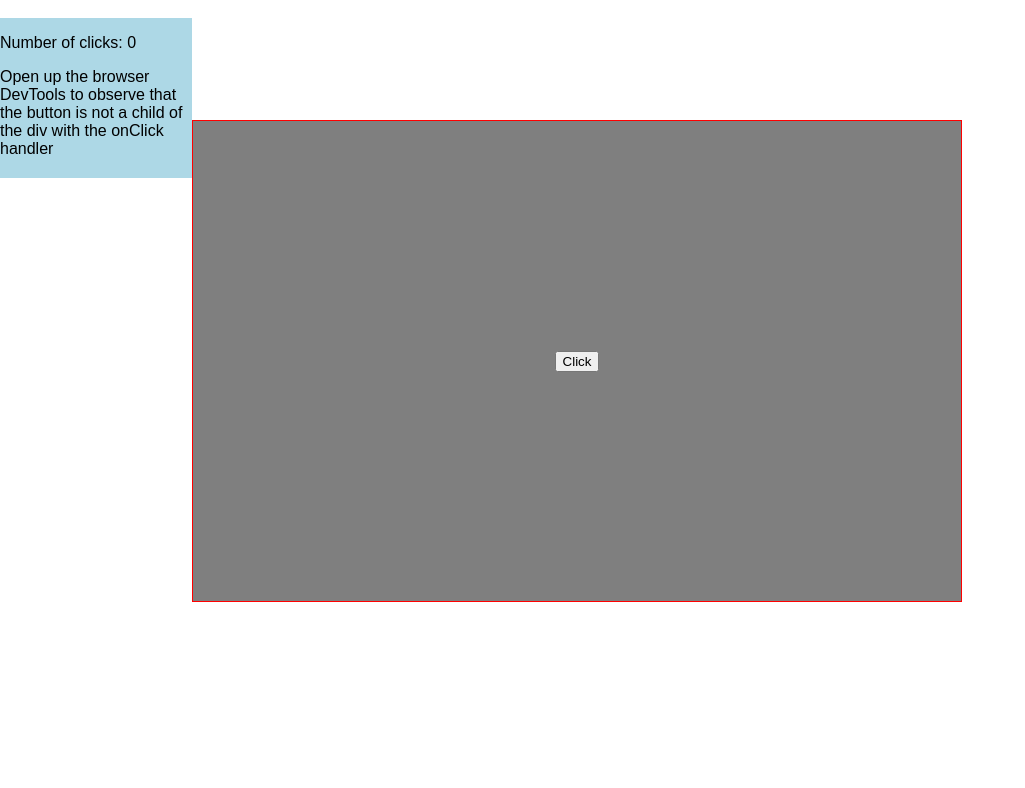
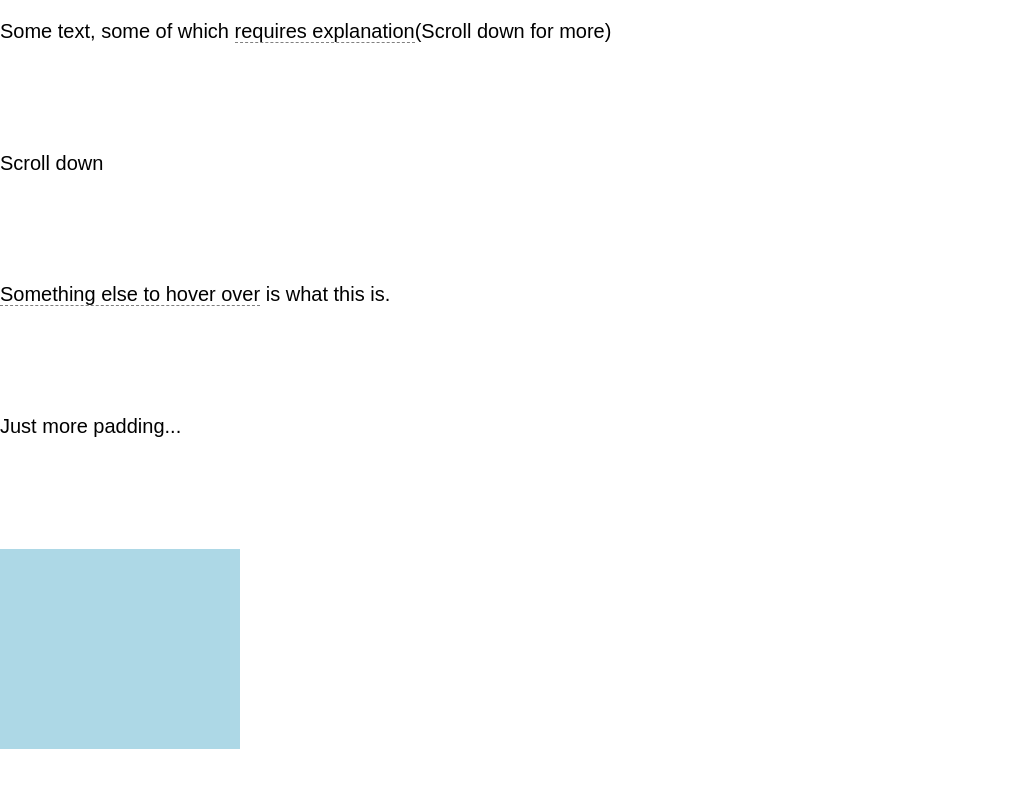
Before and after one commit to honestyman/Searchable-Product-Filter, a React (Create React App) app: page / in a window 1280 px wide. Shown: the top 788 px of the page, without its empty margins (0-1025 px from the left). Built offline with nearby package versions, Linux system fonts and the light colour scheme.

Commit message:
Portals - Tooltip example using portals - working

```diff
--- a/src/index.css
+++ b/src/index.css
@@ -3,3 +3,23 @@ body {
   padding: 0;
   font-family: sans-serif;
 }
+
+/* styles added for Tooltip Portals example */
+body {
+  font-family: sans-serif;
+  font-size: 20px; /* the new 16px */
+}
+
+.tooltip-trigger-text {
+  border-bottom: 1px dashed grey;
+}
+
+.tooltip-body {
+  position: fixed;
+  padding: 8px;
+  background: #333;
+  color: white;
+  box-shadow: 2px 2px 3px rgba(0 ,0, 0, 0.3);
+  text-align: center;
+  font-size: 16px;
+}
--- a/src/index.js
+++ b/src/index.js
@@ -22,6 +22,7 @@ import UpdatingContextApp from './context/updating-context-ex/UpdatingContextApp
 import MultipleContextParentApp from './context/multiple-contexts/MultipleContextParentApp';
 import ContextWHOCApp from './context/context-with-hoc/ContextWHOCApp';
 import ParentComponent from './portals/ParentComponent';
+import TooltipApp from "./portals/portals-tooltip-ex/TooltipApp";
 
 const PRODUCTS = [
     {category: 'Sporting Goods', price: '$49.99', stocked: true, name: 'Football'},
@@ -33,8 +34,8 @@ const PRODUCTS = [
 ];
 
 ReactDOM.render(
-    <ParentComponent />,
-    document.getElementById('app-root')
+    <TooltipApp />,
+    document.getElementById('root')
 );
 
 registerServiceWorker();
@@ -165,3 +166,10 @@ ReactDOM.render(
     document.getElementById('root')
 );
 */
+
+/* Portal simple modal example
+ReactDOM.render(
+    <ParentComponent />,
+    document.getElementById('app-root')
+);
+*/
--- /dev/null
+++ b/src/portals/portals-tooltip-ex/MyPortalComponent.js
@@ -0,0 +1,25 @@
+import React from 'react';
+import ReactDOM from "react-dom";
+
+class MyPortalComponent extends React.PureComponent {
+    constructor(props) {
+        super(props);
+        this.el = document.createElement('div');
+    }
+
+    componentDidMount() {
+        document.body.appendChild(this.el);
+    }
+
+    componentWillUnmount() {
+        document.body.removeChild(this.el);
+    }
+
+    render() {
+        return (
+            ReactDOM.createPortal(this.props.children, this.el)
+        );
+    }
+}
+
+export default MyPortalComponent;
--- /dev/null
+++ b/src/portals/portals-tooltip-ex/Tooltip.js
@@ -0,0 +1,87 @@
+import React from 'react';
+import MyPortalComponent from './MyPortalComponent';
+
+class Tooltip extends React.PureComponent {
+    constructor(props) {
+        super(props);
+
+        this.state = {
+            visible: false
+        };
+
+        this.width = props.width || 256;
+        this.space = props.space || 16;
+
+        this.showTooltip = this.showTooltip.bind(this);
+        this.hideTooltip = this.hideTooltip.bind(this);
+    }
+
+    showTooltip() {
+        /**
+         * some maths to align the tooltip with whatever
+         * you just hovered over ( the 'target' )
+         */
+        const style = {
+            width: this.width
+        };
+        const dimensions = this.el.getBoundingClientRect(); //where on the screen is the target
+
+        //center align the tooltip by taking both the target and tooltip widths into account
+        style.left = (dimensions.left + (dimensions.width / 2)) - (this.width / 2);
+        style.left = Math.max(this.space, style.left); //make sure it does not poke off the left side of the page
+        style.left = Math.min(style.left, document.body.clientWidth - this.width - this.space); //or off the right
+
+        if( dimensions.top < window.innerHeight / 2 ) { //the top half of the page
+            /**
+             * when on the top half of the page, position the top
+             * of the tooltip just below the target
+             * it will stretch downwards
+             */
+            style.top = dimensions.top + dimensions.height + this.space;
+        } else {
+            /**
+             * when on the bottom half, set the bottom of the tooltip
+             * just above the top of the target
+             * it will stretch upwards
+             */
+            style.bottom = ( window.innerHeight - dimensions.top) + this.space;
+        }
+
+        this.setState({
+            visible: true,
+            style
+        });
+    }
+
+    hideTooltip() {
+        this.setState({
+            visible: false
+        });
+    }
+
+    render() {
+        return (
+            <span // span so it is a valid HTML no matter where it is used
+                onMouseOver={this.showTooltip}
+                onMouseOut={this.hideTooltip}
+                className="tooltip-trigger-text"
+                ref={ el => this.el = el }
+            >
+                {this.props.children}
+
+                {this.state.visible && (
+                    <MyPortalComponent>
+                        <div // this div is not actually a child of the span above. Magic portal
+                            className="tooltip-body"
+                            style={this.state.style}
+                        >
+                            {this.props.text}
+                        </div>
+                    </MyPortalComponent>
+                )}
+            </span>
+        );
+    }
+}
+
+export default Tooltip;
--- /dev/null
+++ b/src/portals/portals-tooltip-ex/TooltipApp.js
@@ -0,0 +1,22 @@
+import React from 'react';
+import Tooltip from './Tooltip';
+
+const TooltipApp = () => (
+    <div>
+        <p>
+            Some text, some of which <Tooltip text="This is some more info about that
+            first thing you should find very interesting."> requires explanation</Tooltip>
+            (Scroll down for more)
+        </p>
+
+        <div style={{ lineHeight: 10 }}>Scroll down</div>
+
+        <p>
+            <Tooltip text="You hovered over the second one!">Something else to hover over</Tooltip> is what this is.
+        </p>
+
+        <div style={{ lineHeight: 10 }}>Just more padding...</div>
+    </div>
+);
+
+export default TooltipApp;
```
